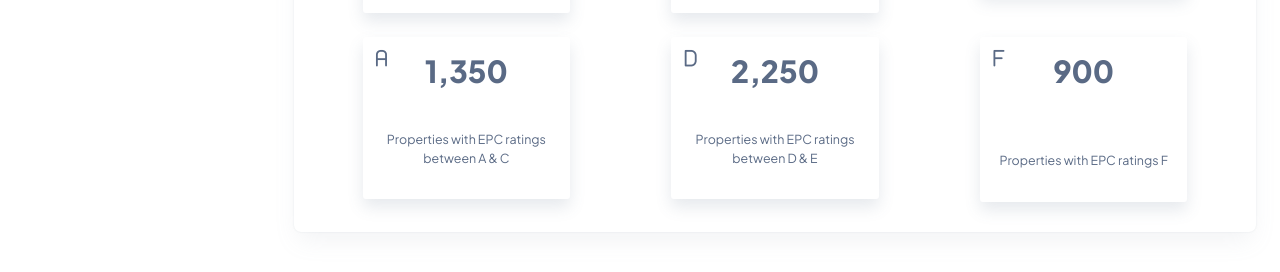
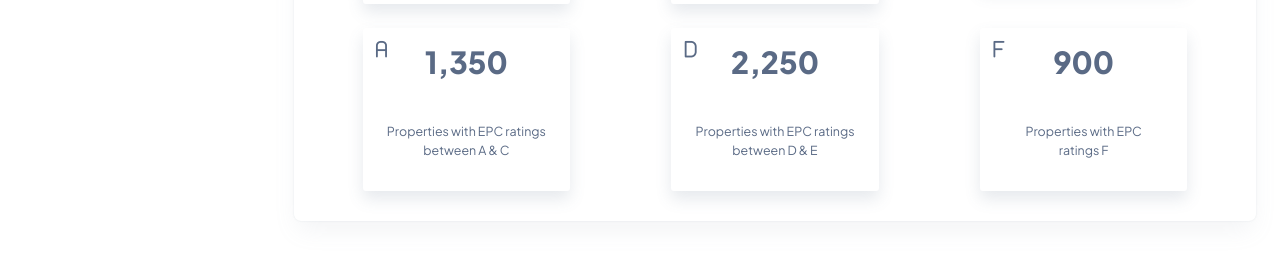
Before and after one commit to nitin0209/HA-Dashboard_Chart, a plain HTML site: page html/sample-page-6.html in a window 1280 px wide. Shown: the part 800-1072 px from the top of the page. Drawn offline with Linux system fonts and the light colour scheme.

Commit message:
updated box size for smaple 5 and 6

```diff
--- a/html/sample-page-6.html
+++ b/html/sample-page-6.html
@@ -307,7 +307,6 @@
                         <h3 class="counter" data-target="6255">0</h3>
                         <div id="chart"></div>
                         <br />
-                        <br />
                         <p class="lead">
                           Potential CO<sub>2</sub> Saving per year
                         </p>
@@ -319,7 +318,6 @@
                         <!-- <h3>1.2M</h3> -->
                         <h3 class="counter" data-target="4023000">0</h3>
                         <div id="saving"></div>
-                        <br />
                         <br />
                         <p class="lead">
                           Potential Energy cost saving per year
@@ -389,8 +387,7 @@
                         <!-- <h3>654</h3> -->
                         <h3 class="counter" data-target="900">0</h3>
                         <br />
-                        <br />
-                        <p class="lead">Properties with EPC ratings F</p>
+                        <p class="lead">Properties with EPC <br> ratings F</p>
                       </div>
                     </div>
                   </div>
```
Also changed, not shown: html/sample-page-5.html (+1 -2 lines).
